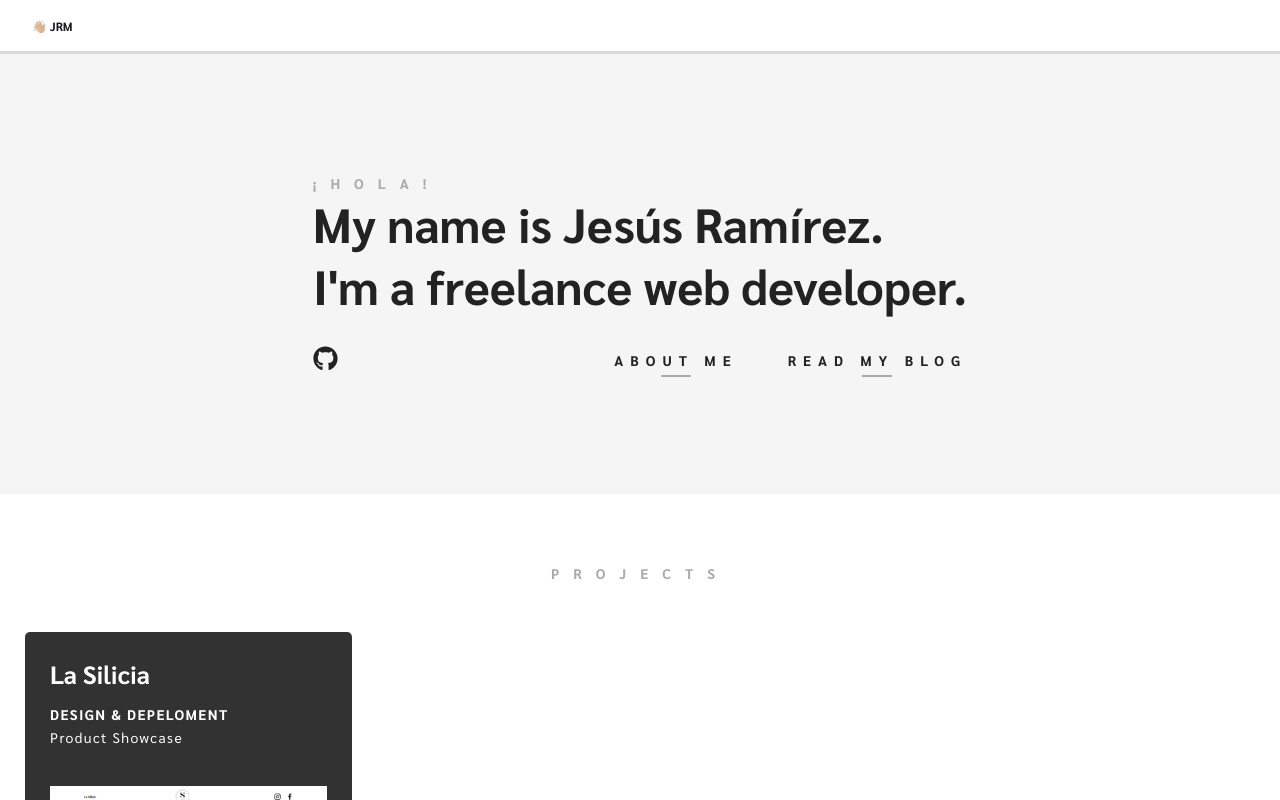
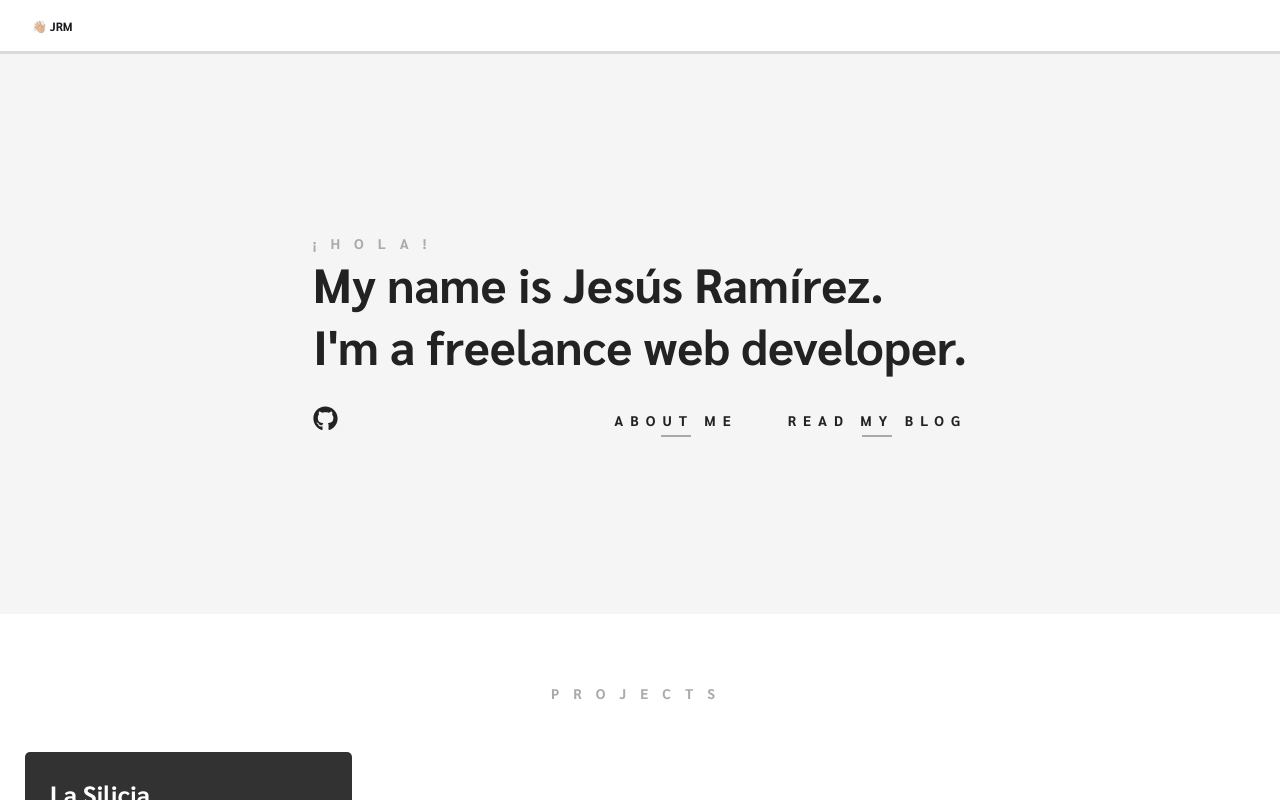
Before and after one commit to jesusrmz19/jesusrmz, a Next.js app: page / in a window 1280 px wide. Shown: the top 800 px of the page. Built offline with nearby package versions, Linux system fonts and the light colour scheme.

Commit message:
Fix padding for hero text

```diff
--- a/components/styles/HeroSection.js
+++ b/components/styles/HeroSection.js
@@ -22,6 +22,9 @@ const HeroSection = styled.section`
   }
   .hero__text {
     padding: 120px 0;
+    @media ${device.laptop} {
+      padding: 180px 0;
+    }
     p {
       font-size: 14px;
       color: var(--greytxt);
```
